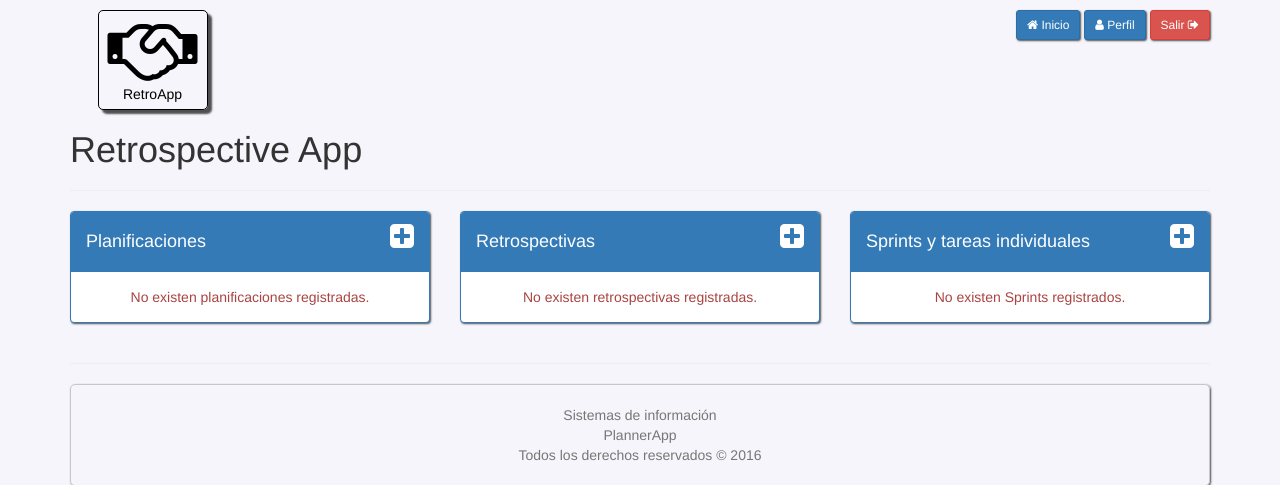
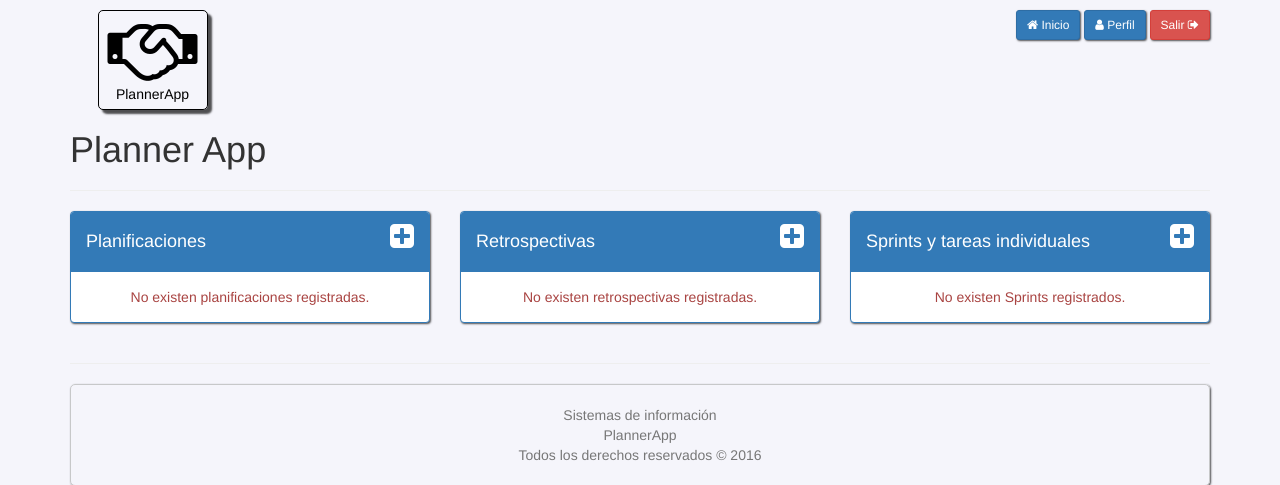
Before and after one commit to alfegupe/ScrumRetrospective, a Django app: page / in a window 1280 px wide. Shown: the top 485 px of the page. Run offline with Django 3.2, Linux system fonts and the light colour scheme; the visitor is signed in with stand-in values (Sample User, id 1); data that the repository does not hold is empty; parts of the project's set-up code (start-up, migrations or seed data) failed here and were passed over; some libraries are stand-ins or nearby versions.

Commit message:
Change of title of the project by PlannerApp

```diff
--- a/retrospective/templates/general/index.html
+++ b/retrospective/templates/general/index.html
@@ -4,7 +4,7 @@
     {% include 'includes/menu.html' %}
 {% endblock %}
 {% block content %}
-    <h1>Retrospective App </h1>
+    <h1>Planner App</h1>
     <hr>
 
     <div class="row">
--- a/retrospective/templates/includes/menu.html
+++ b/retrospective/templates/includes/menu.html
@@ -2,7 +2,7 @@
     <div class="row">
         <div class="col-lg-2 col-md-2 col-sm-2 text-left">
             <div class="logo">
-                <i class="fa fa-handshake-o fa-5x"></i><br>RetroApp
+                <i class="fa fa-handshake-o fa-5x"></i><br>PlannerApp
             </div>
         </div>
         <div class="col-lg-10 col-md-10 col-sm-10 text-right" style="vertical-align: middle">
```
